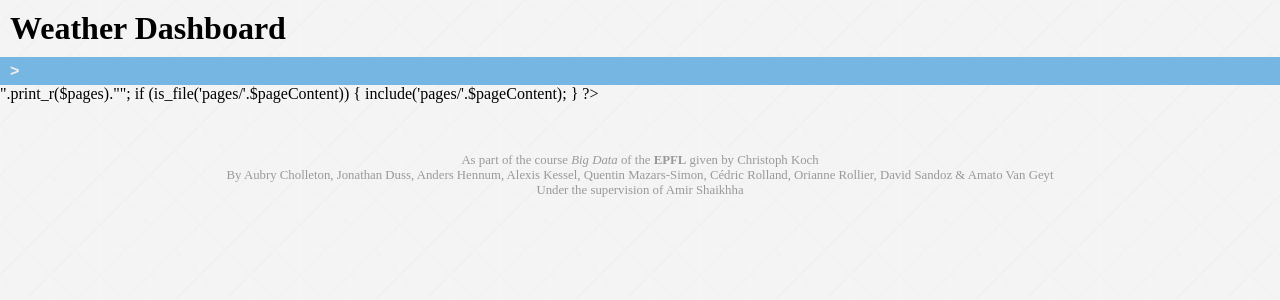
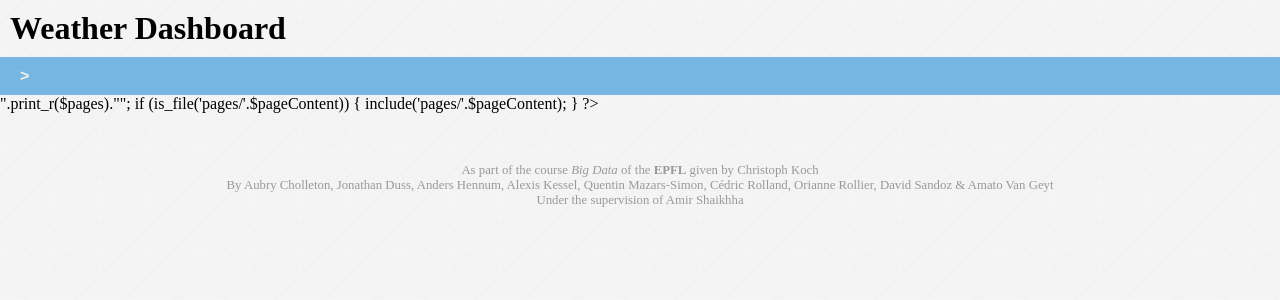
Before and after one commit to weatherTeam/weatherDashboard, a PHP site: page / in a window 1280 px wide. Shown: the top 300 px of the page. Run offline with PHP 8.4, Linux system fonts and the light colour scheme; some libraries are stand-ins or nearby versions; some web fonts are replaced.

Commit message:
Small changes in the navigation style

```diff
--- a/ui/style.css
+++ b/ui/style.css
@@ -14,21 +14,19 @@
 	font-family: Helvetica, Arial, sans-serif;
 }
 
-nav a {
+nav a, nav menuitem {
 	color: #f5efea;
 	display: inline-block;
 	padding: 5px 10px 5px 10px;
 }
 
-nav a:hover {
+nav a:hover, nav menuitem:hover {
 	color: #e6e4bd;
+	cursor: pointer;
 }
 nav a.currentPage {
 	background-color: #e6e4bd;
 	color: #76b6e3;
-}
-
-nav menuitem {
 }
 
 main {
```
